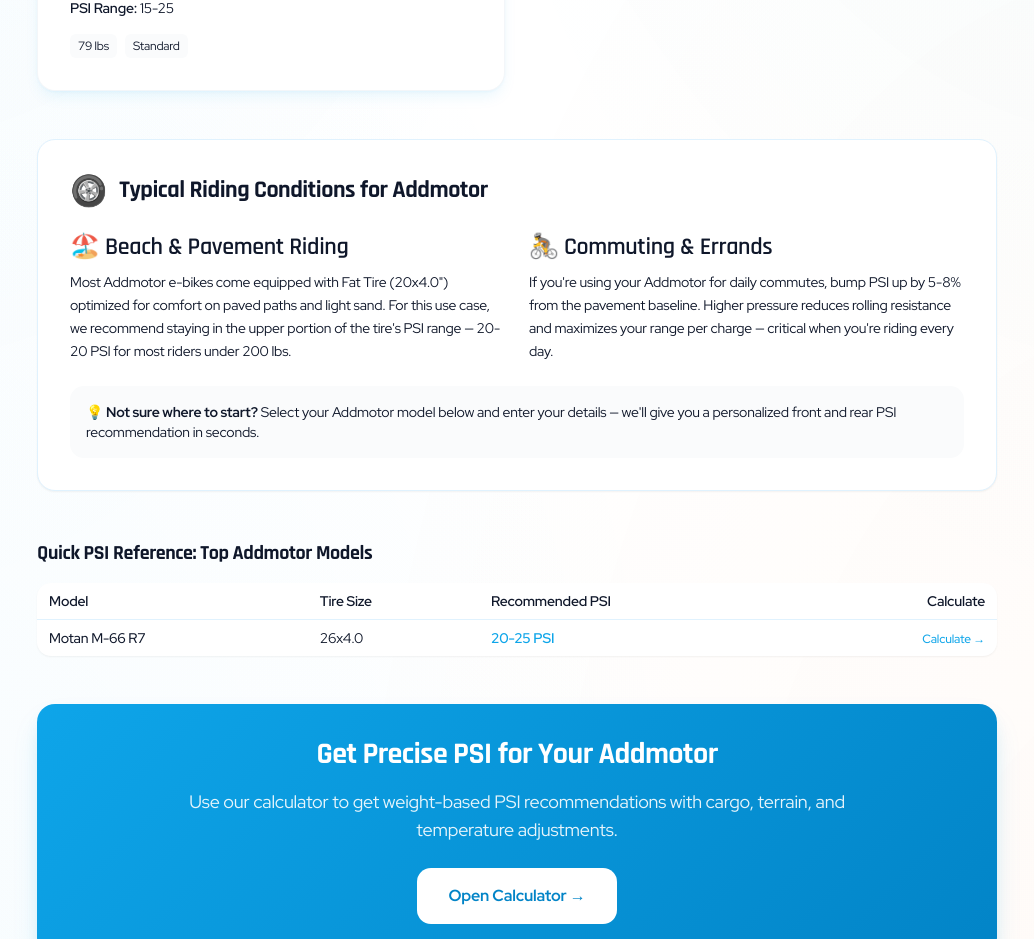
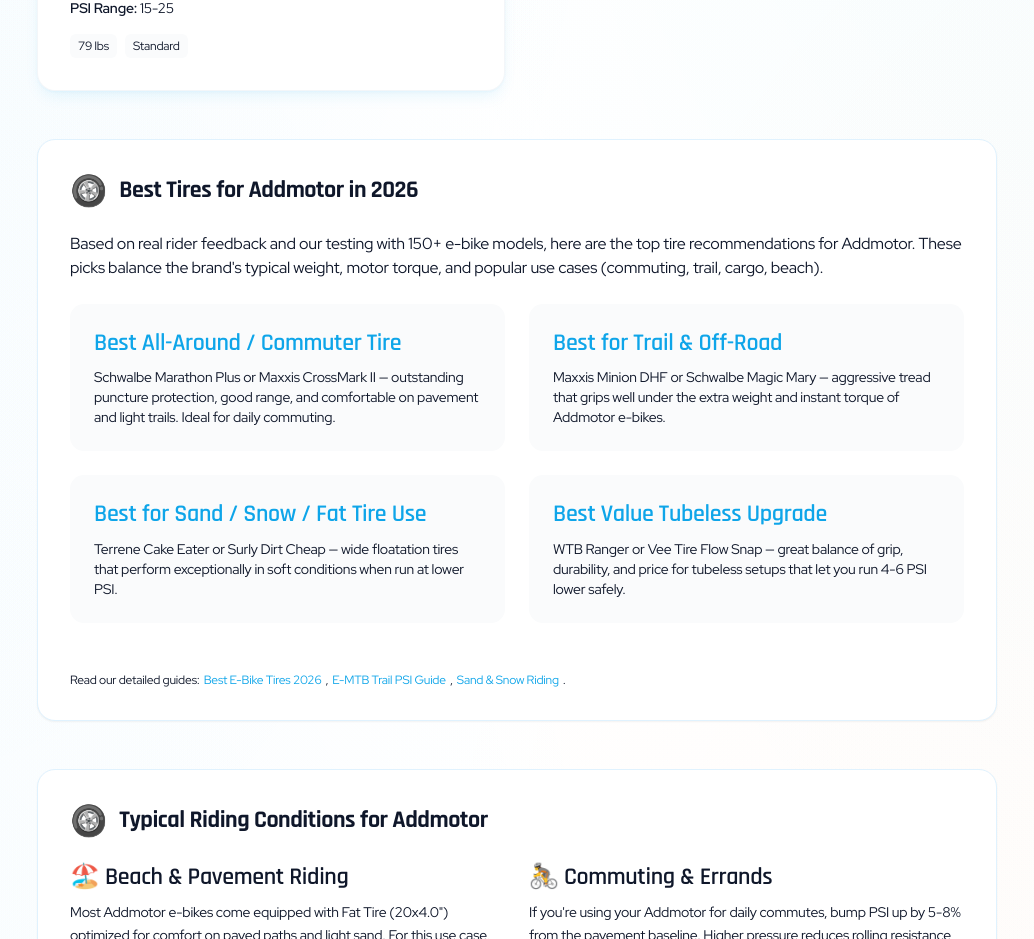
Before and after one commit to meastt/eBikeTirePressure, a Next.js app: page /brands/addmotor in a window 1280 px wide. Shown: the part 1380-2319 px from the top of the page, without its empty margins (123-1157 px from the left). Built offline with nearby package versions, Linux system fonts and the light colour scheme; no server answers.

Commit message:
Add brand-specific tire recommendations section to all brand pages

```diff
--- a/app/brands/[brand]/page.tsx
+++ b/app/brands/[brand]/page.tsx
@@ -230,6 +230,41 @@
           </div>
         </div>
 
+        {/* Brand-Specific Tire Guidance */}
+        <div className="mb-12 p-8 bg-white rounded-2xl shadow-sm border border-brand-100">
+          <div className="flex items-center gap-3 mb-6">
+            <span className="text-3xl">🛞</span>
+            <h2 className="text-2xl font-bold text-text">Best Tires for {brandMetadata.displayName} in 2026</h2>
+          </div>
+          <p className="text-muted mb-6">
+            Based on real rider feedback and our testing with 150+ e-bike models, here are the top tire recommendations for {brandMetadata.displayName}. These picks balance the brand's typical weight, motor torque, and popular use cases (commuting, trail, cargo, beach).
+          </p>
+          <div className="grid md:grid-cols-2 gap-6 mb-8">
+            <div className="bg-surface-light p-6 rounded-xl">
+              <h3 className="font-semibold text-brand mb-2">Best All-Around / Commuter Tire</h3>
+              <p className="text-sm">Schwalbe Marathon Plus or Maxxis CrossMark II — outstanding puncture protection, good range, and comfortable on pavement and light trails. Ideal for daily commuting.</p>
+            </div>
+            <div className="bg-surface-light p-6 rounded-xl">
+              <h3 className="font-semibold text-brand mb-2">Best for Trail & Off-Road</h3>
+              <p className="text-sm">Maxxis Minion DHF or Schwalbe Magic Mary — aggressive tread that grips well under the extra weight and instant torque of {brandMetadata.displayName} e-bikes.</p>
+            </div>
+            <div className="bg-surface-light p-6 rounded-xl">
+              <h3 className="font-semibold text-brand mb-2">Best for Sand / Snow / Fat Tire Use</h3>
+              <p className="text-sm">Terrene Cake Eater or Surly Dirt Cheap — wide floatation tires that perform exceptionally in soft conditions when run at lower PSI.</p>
+            </div>
+            <div className="bg-surface-light p-6 rounded-xl">
+              <h3 className="font-semibold text-brand mb-2">Best Value Tubeless Upgrade</h3>
+              <p className="text-sm">WTB Ranger or Vee Tire Flow Snap — great balance of grip, durability, and price for tubeless setups that let you run 4-6 PSI lower safely.</p>
+            </div>
+          </div>
+          <div className="text-xs text-muted border-t border-surface pt-4">
+            Read our detailed guides:
+            <a href="/blog/best-ebike-tires-2026" className="text-brand hover:underline mx-1">Best E-Bike Tires 2026</a>,
+            <a href="/blog/emtb-tire-pressure-guide" className="text-brand hover:underline mx-1">E-MTB Trail PSI Guide</a>,
+            <a href="/blog/ebike-tires-sand-snow-guide" className="text-brand hover:underline mx-1">Sand & Snow Riding</a>.
+          </div>
+        </div>
+
         {/* PSI Guide Section */}
         <div className="mb-12 p-8 bg-white rounded-2xl shadow-sm border border-brand-100">
           <div className="flex items-center gap-3 mb-6">
```
